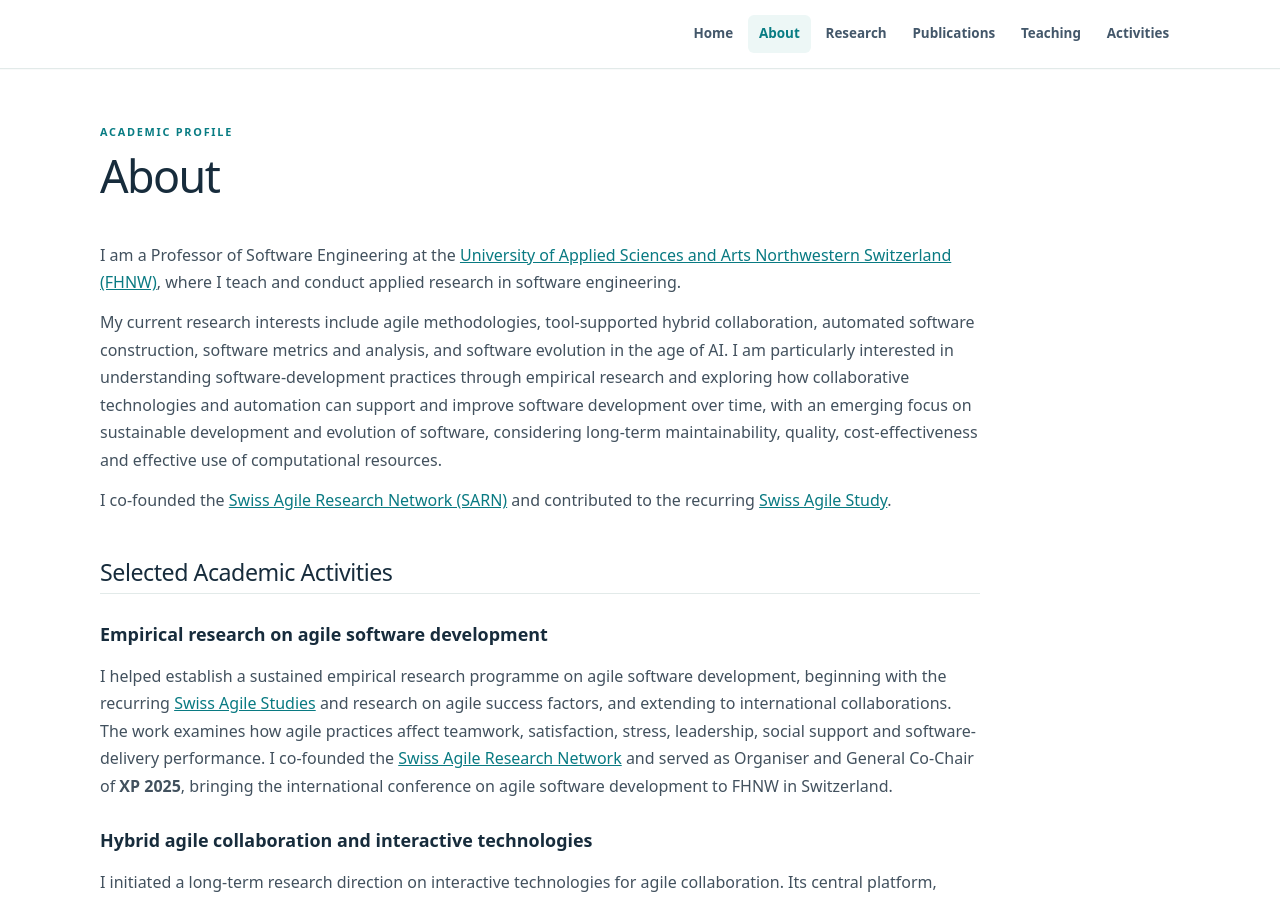
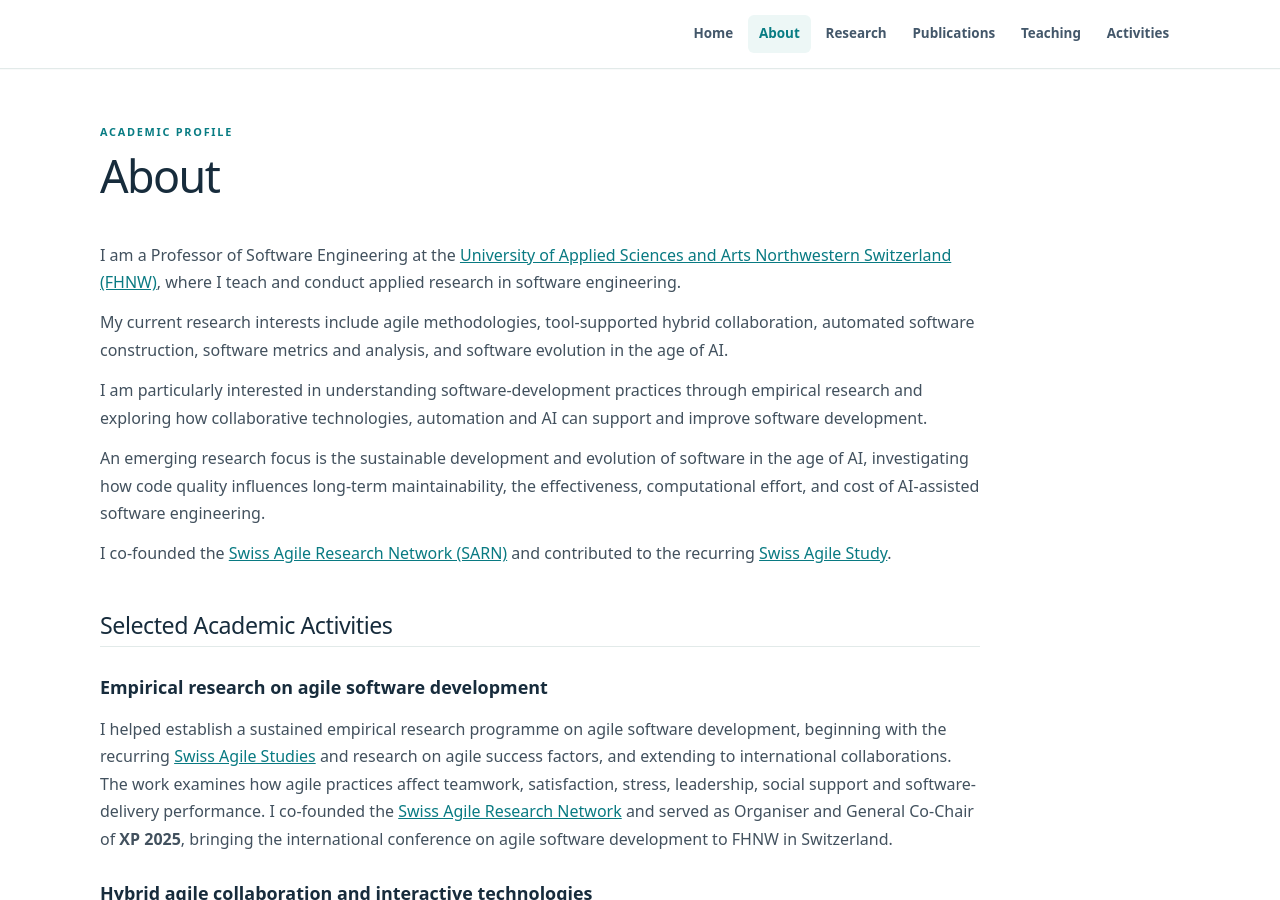
Before and after one commit to martinkropp/martinkropp.github.io, a Jekyll site: the page built from about.md, in a window 1280 px wide and 900 px high. Built offline with Jekyll 4.4.1, drawn with Linux system fonts in a browser that asks for light colours.

Commit message:
rephrase research interest sentence

```diff
--- a/about.md
+++ b/about.md
@@ -6,7 +6,11 @@ description: Academic biography, international experience and contact details of
 
 I am a Professor of Software Engineering at the [University of Applied Sciences and Arts Northwestern Switzerland (FHNW)](https://www.fhnw.ch/), where I teach and conduct applied research in software engineering.
 
-My current research interests include agile methodologies, tool-supported hybrid collaboration, automated software construction, software metrics and analysis, and software evolution in the age of AI. I am particularly interested in understanding software-development practices through empirical research and exploring how collaborative technologies and automation can support and improve software development over time,  with an emerging focus on sustainable development and evolution of software, considering long-term maintainability, quality, cost-effectiveness and effective use of computational resources.
+My current research interests include agile methodologies, tool-supported hybrid collaboration, automated software construction, software metrics and analysis, and software evolution in the age of AI.
+
+I am particularly interested in understanding software-development practices through empirical research and exploring how collaborative technologies, automation and AI can support and improve software development.
+
+An emerging research focus is the sustainable development and evolution of software in the age of AI, investigating how code quality influences long-term maintainability, the effectiveness, computational effort, and cost of AI-assisted software engineering.
 
 I co-founded the [Swiss Agile Research Network (SARN)](http://www.swissagileresearchnetwork.ch/) and contributed to the recurring [Swiss Agile Study](http://www.swissagilestudy.ch/).
 
```
